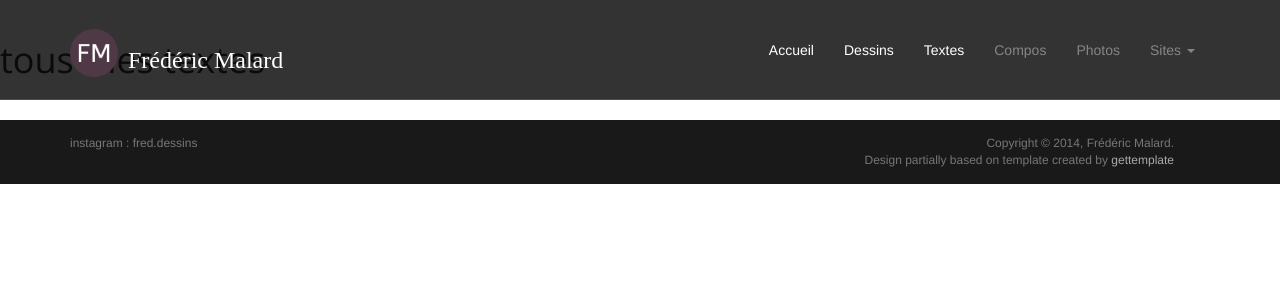
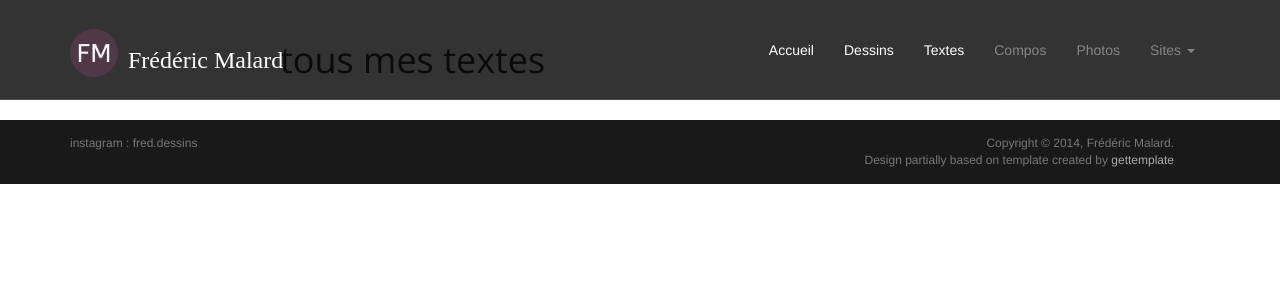
Before and after one commit to frederic-malard/blog, a Symfony app: template templates/textes/index.html.twig in a window 1280 px wide. Shown: the top 300 px of the page. Run offline with Twig, Linux system fonts and the light colour scheme; the template is opened without the code that fills it, so the values that code supplies are empty; some libraries are stand-ins or nearby versions.

Commit message:
limite largeur page quand texte à lire

```diff
--- a/public/css/perso.css
+++ b/public/css/perso.css
@@ -113,3 +113,9 @@ a table
 {
     color : black !important;
 }
+.texte
+{
+    max-width : 720px;
+    text-align : justify;
+    margin : auto;
+}
--- a/templates/compos/show.html.twig
+++ b/templates/compos/show.html.twig
@@ -3,6 +3,8 @@
 {% block title %}compo {{compo.name}}{% endblock %}
 
 {% block body %}
+
+<div class="texte">
 
     <header class="page-header">
         <h1 class="page-title">
@@ -33,4 +35,6 @@
 
     <hr class="my-4">
 
+</div>
+
 {% endblock %}
--- a/templates/textes/index.html.twig
+++ b/templates/textes/index.html.twig
@@ -3,6 +3,8 @@
 {% block title %}textes{% endblock %}
 
 {% block body %}
+
+<div class="texte">
 
     <header class="page-header">
         <h1 class="page-title">
@@ -26,7 +28,7 @@
 
         <table class="table">
             <tr>
-            <td>date de première écriture</td>
+                <td style="width : 30%;">date de première écriture</td>
                 <td>
                     {{ texte.stringDateCreation() }}
                 </td>
@@ -56,4 +58,6 @@
         </a>#}
     </p>
 
+</div>
+
 {% endblock %}
--- a/templates/textes/show.html.twig
+++ b/templates/textes/show.html.twig
@@ -3,6 +3,8 @@
 {% block title %}{{ texte.slug }}{% endblock %}
 
 {% block body %}
+
+<div class="texte">
 
     <header class="page-header">
         <h1 class="page-title">
@@ -26,4 +28,6 @@
         </a>
     </h2>
 
+</div>
+
 {% endblock %}
```
Lines whose indentation alone changed are shown as unchanged.
